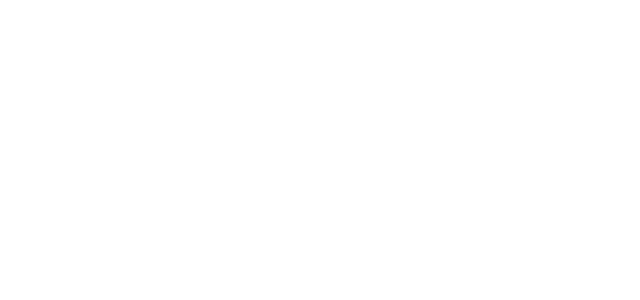
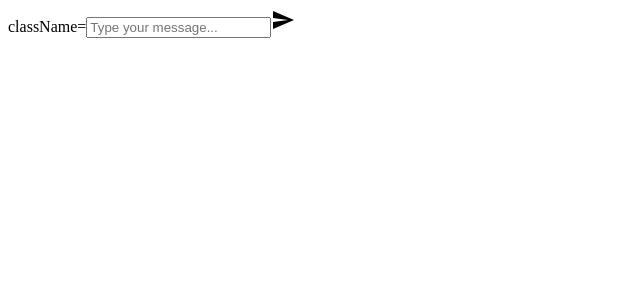
Before and after one commit to ctplatform/classtime-web, a Next.js app: page / in a window 1280 px wide. Shown: the top 300 px of the page, without its empty margins (0-640 px from the left). Built offline with nearby package versions, Linux system fonts and the light colour scheme.

Commit message:
feat: Input Box for ChatWindow

```diff
--- a/components/ChatWindow/ChatWindow.module.tsx
+++ b/components/ChatWindow/ChatWindow.tsx
@@ -3,11 +3,11 @@
 
 const ChatWindow = () => {
   return (
-    <>
-      <div className="messaging-section">
+    <div className={styles.container}>
+      <div className={styles.messageSection}>
         <h1>Chat Window</h1>
       </div>
-    </>
+    </div>
   );
 };
 
--- /dev/null
+++ b/components/TextBar/TextBar.tsx
@@ -0,0 +1,28 @@
+import {useState} from "react";
+import SendIcon from '@mui/icons-material/Send';
+import styles from "./TextBar.module.scss"
+
+const TextBar = ()  => {
+
+    const [currentMessage, setCurrentMessage] = useState("");
+
+    const handleOnSubmit = (e: any) => { //What should be the type of e, the textbar function, is there items that you would change
+        e.preventDefault();
+        setCurrentMessage("");
+    }
+
+    return (
+        <div className={styles.container}>
+            <form onSubmit={handleOnSubmit}>
+                className={styles.input}
+                <input type="text" placeholder="Type your message..."
+                value={currentMessage}
+                onChange={(e) => setCurrentMessage(e.target.value)}
+                />
+                <SendIcon />
+            </form>
+        </div>
+    )
+}
+
+export default TextBar
--- a/package.json
+++ b/package.json
@@ -10,6 +10,10 @@
     "prepare": "husky install"
   },
   "dependencies": {
+    "@emotion/react": "^11.10.4",
+    "@emotion/styled": "^11.10.4",
+    "@mui/icons-material": "^5.10.6",
+    "@mui/material": "^5.10.8",
     "next": "^12.3.1",
     "react": "^18.2.0",
     "react-dom": "^18.2.0",
--- a/pages/index.tsx
+++ b/pages/index.tsx
@@ -1,6 +1,7 @@
 import { NextPage } from "next";
 import Head from "next/head";
 import styles from "../styles/Home.module.scss";
+import TextBar from "../components/TextBar/TextBar";
 
 const Home: NextPage = () => {
   return (
@@ -8,6 +9,7 @@
       <Head>
         <title>Title</title>
       </Head>
+      <TextBar />
     </div>
   );
 };
```
Also changed, not shown: components/ChatWindow/ChatWindow.module.scss (added), components/TextBar/TextBar.module.scss (added), 1 other file (tests, documents, lock files or other folders).
